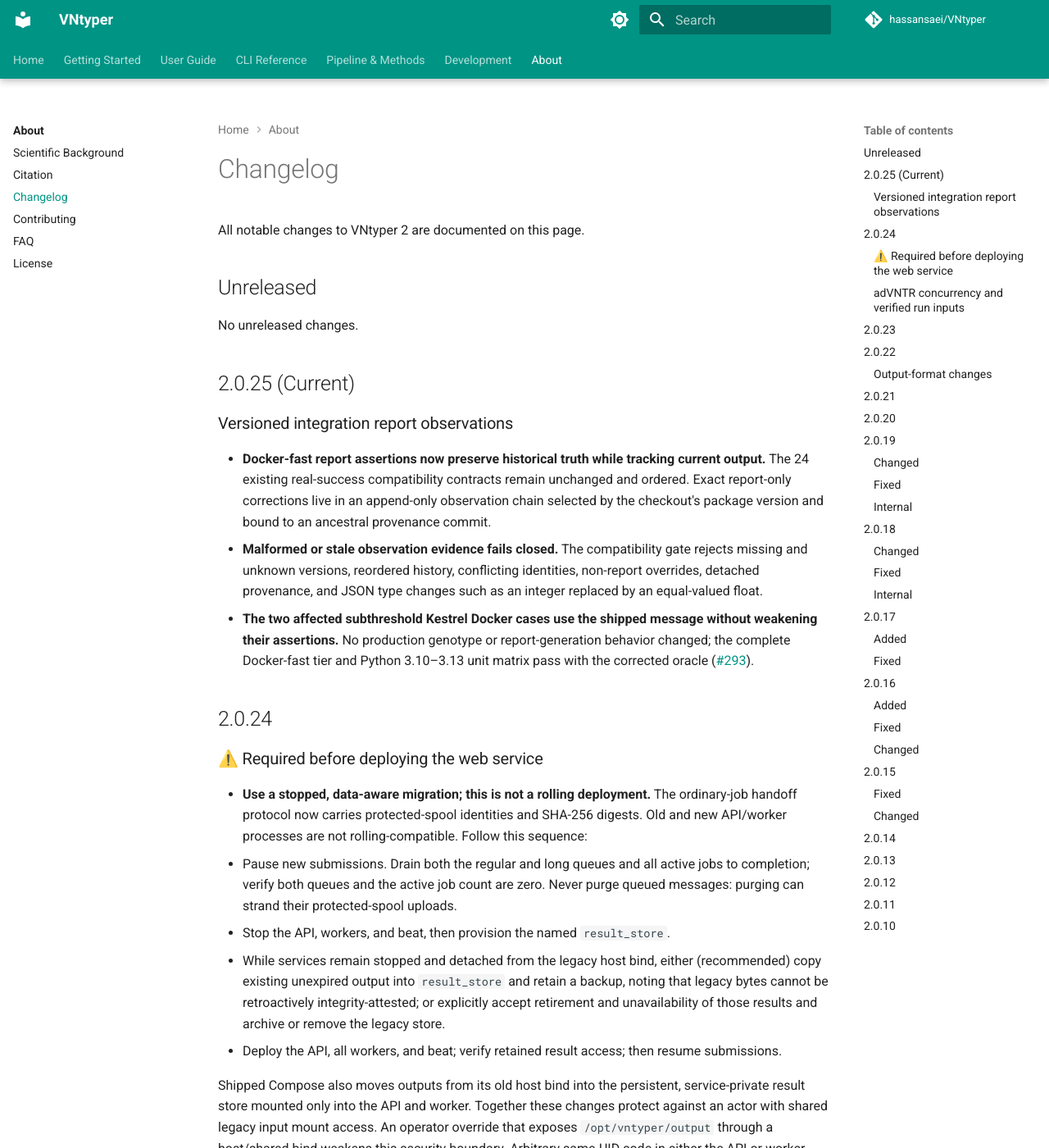
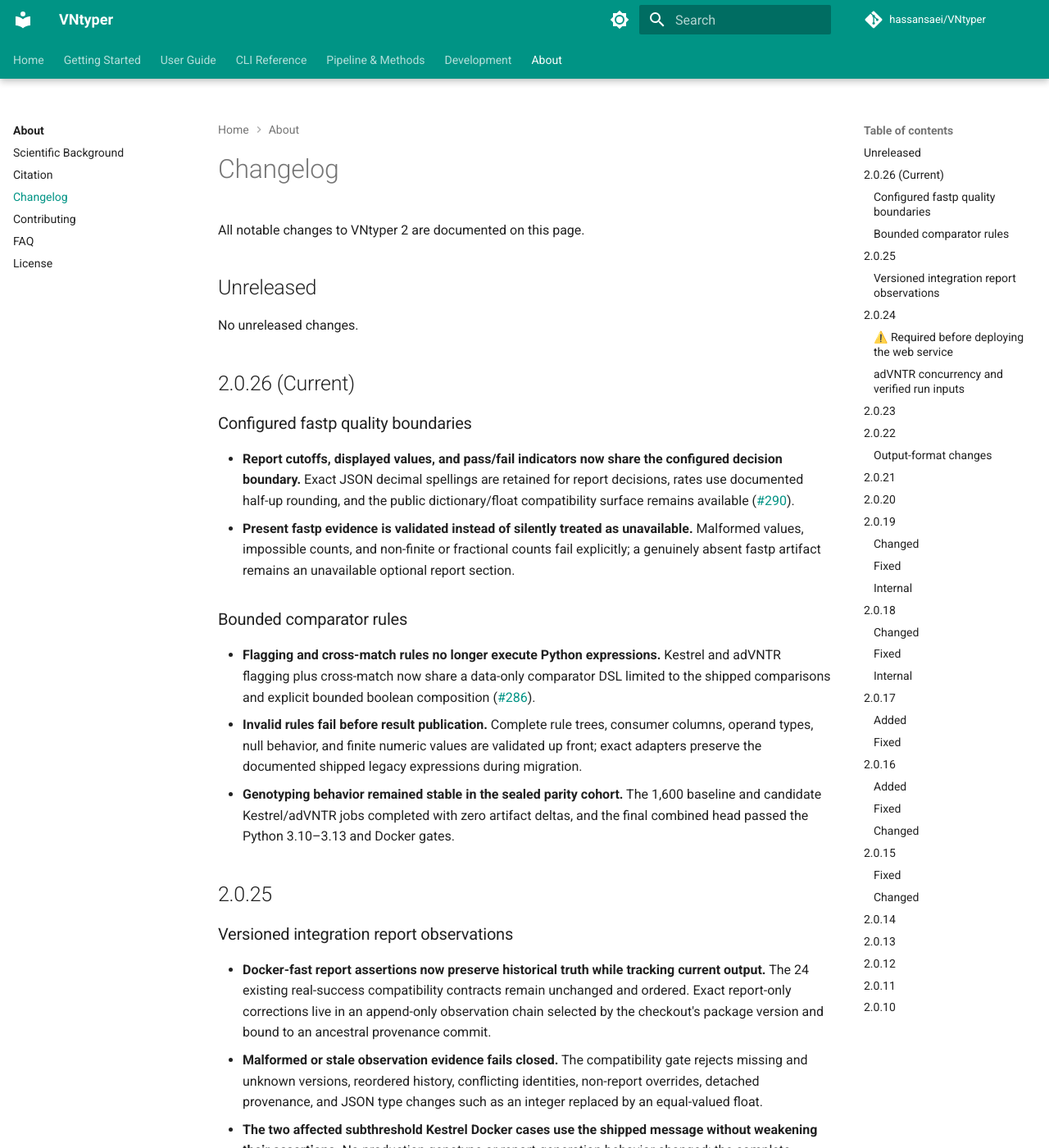
Before and after one commit to hassansaei/VNtyper, an MkDocs documentation site: the page built from docs/about/changelog.md, in a window 1280 px wide and 1400 px high. Shown: the whole window at 82% size. Built offline with MkDocs 1.6.1 and Material for MkDocs 9.7.7, drawn with Linux system fonts in a browser that asks for light colours; comment, search, counter and statistics services are not loaded.

Commit message:
chore(release): prepare v2.0.26 metadata
Advance the package, citation, and changelog versions and summarize the configured fastp boundary fix and bounded comparator rule migration delivered by issues 290 and 286.

```diff
--- a/docs/about/changelog.md
+++ b/docs/about/changelog.md
@@ -6,7 +6,32 @@
 
 No unreleased changes.
 
-## 2.0.25 (Current)
+## 2.0.26 (Current)
+
+### Configured fastp quality boundaries
+
+- **Report cutoffs, displayed values, and pass/fail indicators now share the configured
+  decision boundary.** Exact JSON decimal spellings are retained for report decisions,
+  rates use documented half-up rounding, and the public dictionary/float compatibility
+  surface remains available ([#290](https://github.com/hassansaei/VNtyper/issues/290)).
+- **Present fastp evidence is validated instead of silently treated as unavailable.**
+  Malformed values, impossible counts, and non-finite or fractional counts fail explicitly;
+  a genuinely absent fastp artifact remains an unavailable optional report section.
+
+### Bounded comparator rules
+
+- **Flagging and cross-match rules no longer execute Python expressions.** Kestrel and
+  adVNTR flagging plus cross-match now share a data-only comparator DSL limited to the
+  shipped comparisons and explicit bounded boolean composition
+  ([#286](https://github.com/hassansaei/VNtyper/issues/286)).
+- **Invalid rules fail before result publication.** Complete rule trees, consumer columns,
+  operand types, null behavior, and finite numeric values are validated up front; exact
+  adapters preserve the documented shipped legacy expressions during migration.
+- **Genotyping behavior remained stable in the sealed parity cohort.** The 1,600 baseline
+  and candidate Kestrel/adVNTR jobs completed with zero artifact deltas, and the final
+  combined head passed the Python 3.10–3.13 and Docker gates.
+
+## 2.0.25
 
 ### Versioned integration report observations
 
--- a/vntyper/version.py
+++ b/vntyper/version.py
@@ -1,3 +1,3 @@
 # vntyper/version.py
 
-__version__ = "2.0.25"
+__version__ = "2.0.26"
```
Also changed, not shown: 1 other file.
